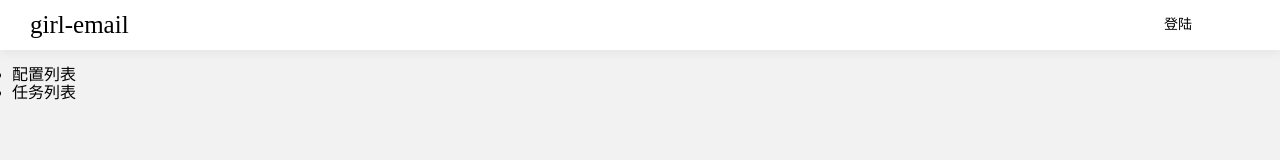
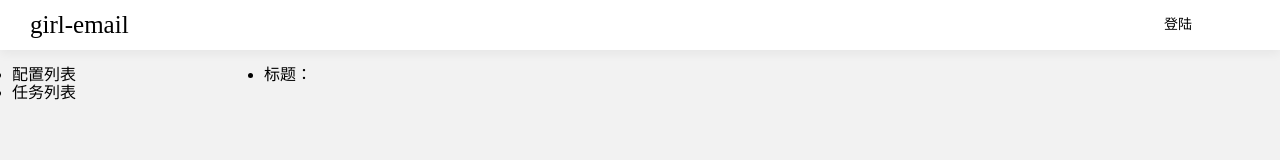
Before and after one commit to girl-email/girl-email-front, a React (Vite) app: page /layout in a window 1280 px wide. Shown: the top 160 px of the page. Built offline with nearby package versions, Linux system fonts and the light colour scheme.

Commit message:
chore: add task card

```diff
--- a/src/pages/home/index.tsx
+++ b/src/pages/home/index.tsx
@@ -3,9 +3,26 @@ import styles from './index.module.less';
 
 const Home = () => {
 
+    const renderTaskCard = () => {
+        return (
+            <Fragment>
+                <div className={styles.home_task_card}>
+                    <ul>
+                        <li>
+                            <span>标题：</span>
+                            <span></span>
+                        </li>
+                    </ul>
+                </div>
+            </Fragment>
+        );
+    };
+
     return (
         <Fragment>
-            <div className={styles.home_main}></div>
+            <div className={styles.home_main}>
+                {renderTaskCard()}
+            </div>
         </Fragment>
     );
 };
```
